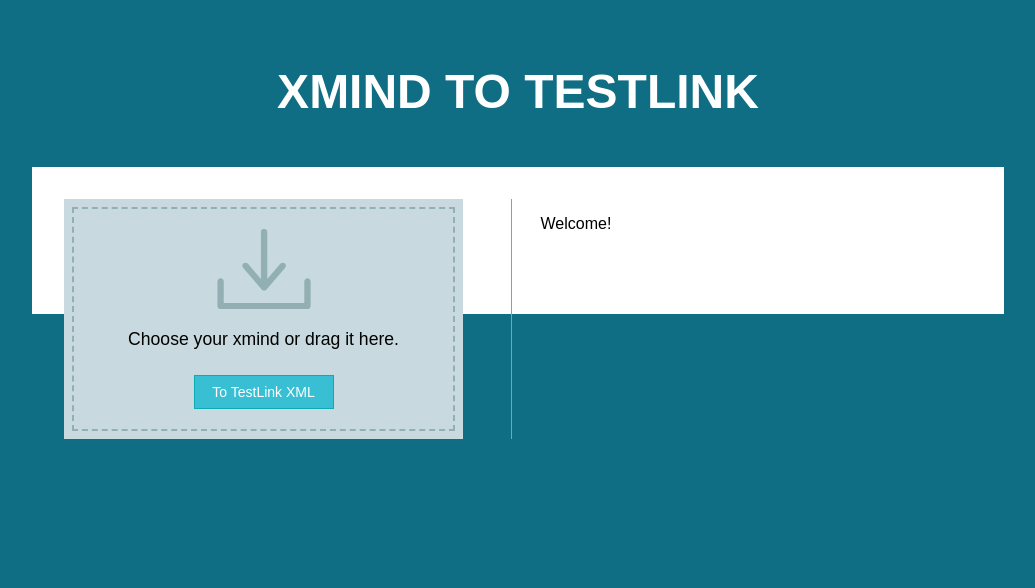
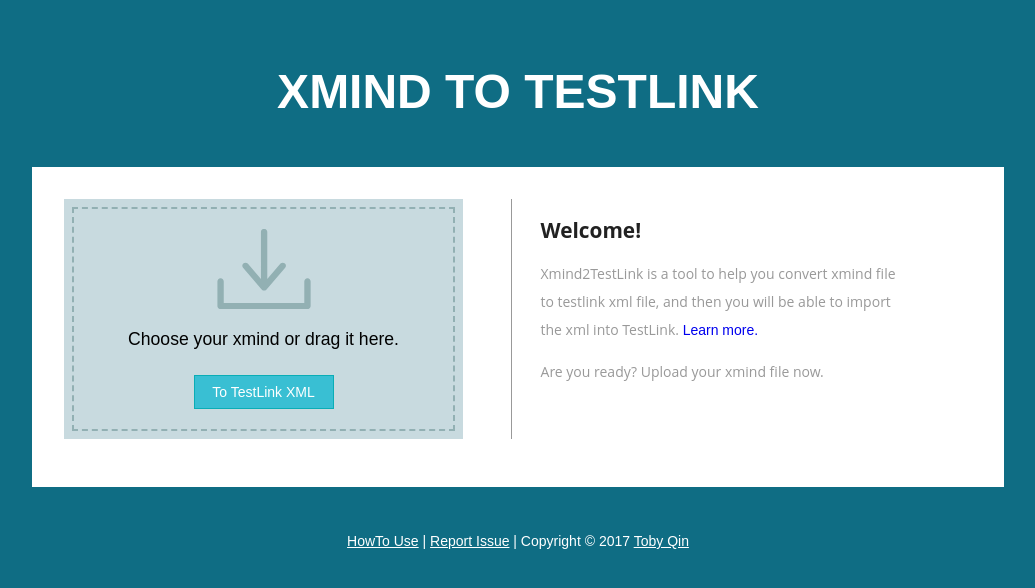
Before and after one commit to tobyqin/xmind2testlink, a Flask app: page / in a window 1280 px wide. Shown: the top 588 px of the page, without its empty margins (122-1157 px from the left). Run offline with Flask 2, Linux system fonts and the light colour scheme; data that the repository does not hold is empty.

Commit message:
update document and handle blank db.

```diff
--- a/web/templates/index.html
+++ b/web/templates/index.html
@@ -4,8 +4,6 @@
         <div class="w3l_main_grid">
             <form method="post" action="/"
                   enctype="multipart/form-data" novalidate class="box">
-
-
                 <div class="box__input">
                     <svg class="box__icon" xmlns="http://www.w3.org/2000/svg" width="50" height="43"
                          viewBox="0 0 50 43">
@@ -20,10 +18,12 @@
                             <strong>Choose your xmind</strong>
                             <span class="box__dragndrop"> or drag it here.</span>
                         {% endif %}
+
                         {% if g.is_success %}
                             <span>Done!</span>
                             <strong class="box__dragndrop"> Upload more?</strong>
                         {% endif %}
+
                         {% if g.error %}
                             <span style="color: red">Error!</span>
                             <strong style="color: red" class="box__dragndrop"> {{ g.error }}</strong>
@@ -61,11 +61,15 @@
                 </tbody>
             </table>
 
-            </div>
         {% endif %}
-    {% if not records %}
-        <h2>Welcome!</h2>
-    {% endif %}
+        {% if not records %}
+            <h3>Welcome!</h3>
+            <p>Xmind2TestLink is a tool to help you convert xmind file to testlink xml file, and then
+                you will be able to import the xml into TestLink.
+                <a href="https://github.com/tobyqin/xmind2testlink">Learn more.</a></p>
+            <p>Are you ready? Upload your xmind file now.</p>
+        {% endif %}
+    </div>
     <div class="clear"></div>
 
 {% endblock %}
```
Also changed, not shown: web/templates/layout.html (+3 -4 lines), README.md.
